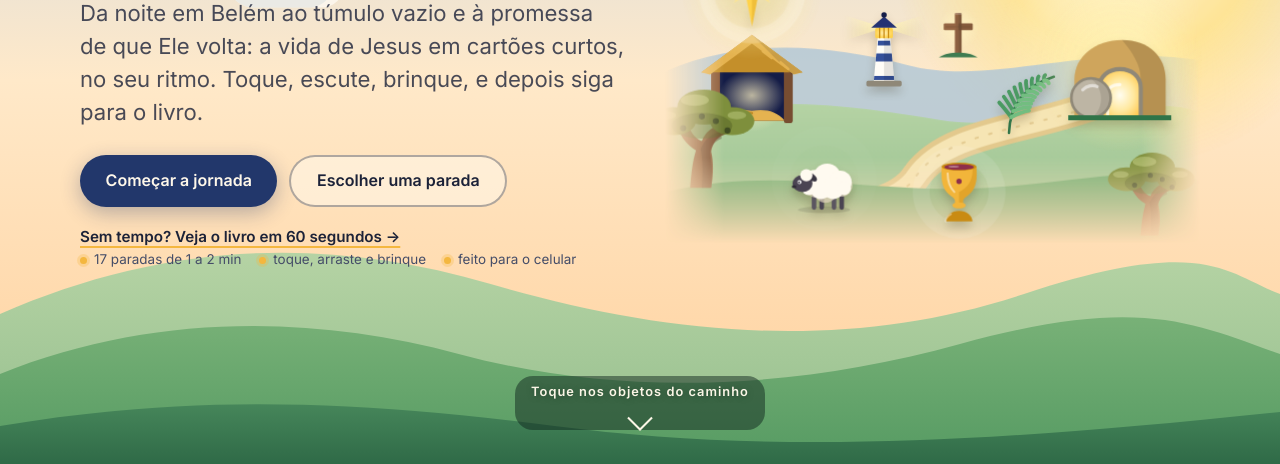
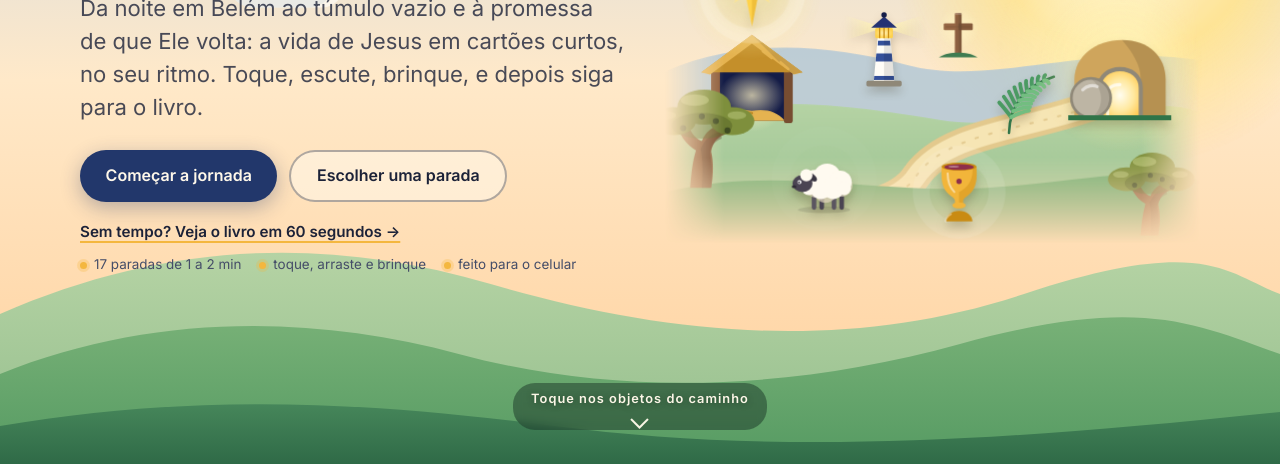
Before and after one commit to PauloRLTenorio/VJ, a website with bundled scripts: page index.html in a window 1280 px wide. Shown: the part 336-800 px from the top of the page. Built offline with nearby package versions, Linux system fonts and the light colour scheme.

Commit message:
VJ: dica do herói em pílula (contraste), respiro sob o link de 60 segundos
Co-Authored-By: Claude Sonnet 5.5 <noreply@anthropic.com>

```diff
--- a/css/home.css
+++ b/css/home.css
@@ -72,11 +72,11 @@
 .hero__text h1 { font-size: var(--fs-hero); letter-spacing: -0.025em; line-height: 1.02; margin: 0 0 18px; }
 .hero__text .lead { color: color-mix(in srgb, var(--ink) 80%, transparent); }
 .hero__cta { display: flex; flex-wrap: wrap; gap: 12px; margin: 26px 0 18px; }
-.hero__meta { display: flex; flex-wrap: wrap; gap: 6px 18px; font-size: .84rem; color: var(--ink-2); margin: 0; }
+.hero__meta { display: flex; flex-wrap: wrap; gap: 6px 18px; font-size: .84rem; color: var(--ink-2); margin: 10px 0 0; }
 .hero__meta span { display: inline-flex; align-items: center; gap: 7px; }
 .hero__meta span::before { content: ""; width: 7px; height: 7px; border-radius: 50%; background: var(--sun); box-shadow: 0 0 0 3px color-mix(in srgb, var(--sun) 28%, transparent); }
-.hero__hint { position: absolute; left: 0; right: 0; bottom: clamp(18px, 4vw, 34px); margin: 0; text-align: center; font-size: .8rem; font-weight: 600; letter-spacing: .08em; color: #fff8ea; text-shadow: 0 1px 6px rgba(0,0,0,.35); opacity: .98; width: max-content; max-width: calc(100% - 32px); margin-inline: auto; padding: 6px 16px 4px; border-radius: 18px; background: rgba(16, 38, 30, .5); }
-.hero__hint::after { content: ""; display: block; width: 18px; height: 18px; margin: 6px auto 0; border-right: 2.5px solid #fff8ea; border-bottom: 2.5px solid #fff8ea; transform: rotate(45deg); animation: nudge 1.8s ease-in-out infinite; }
+.hero__hint { position: absolute; left: 0; right: 0; bottom: clamp(18px, 4vw, 34px); margin: 0; text-align: center; font-size: .8rem; font-weight: 600; letter-spacing: .08em; color: #fff8ea; text-shadow: 0 1px 6px rgba(0,0,0,.35); opacity: .98; width: max-content; max-width: calc(100% - 32px); margin-inline: auto; padding: 6px 18px 3px; border-radius: 22px; background: rgba(16, 38, 30, .44); -webkit-backdrop-filter: blur(4px); backdrop-filter: blur(4px); }
+.hero__hint::after { content: ""; display: block; width: 13px; height: 13px; margin: 3px auto 2px; border-right: 2.5px solid #fff8ea; border-bottom: 2.5px solid #fff8ea; transform: rotate(45deg); animation: nudge 1.8s ease-in-out infinite; }
 @keyframes nudge { 0%, 100% { transform: translateY(0) rotate(45deg); } 50% { transform: translateY(6px) rotate(45deg); } }
 
 @media (min-width: 900px) {
--- a/sw.js
+++ b/sw.js
@@ -1,5 +1,5 @@
 // GERADO por scripts/gerar_sw.mjs — não edite à mão.
-const CACHE = 'vj-e6abb2df62';
+const CACHE = 'vj-9f9988fc7b';
 const ARQUIVOS = [
  "./",
  "assets/apple-touch-icon.png",
```
